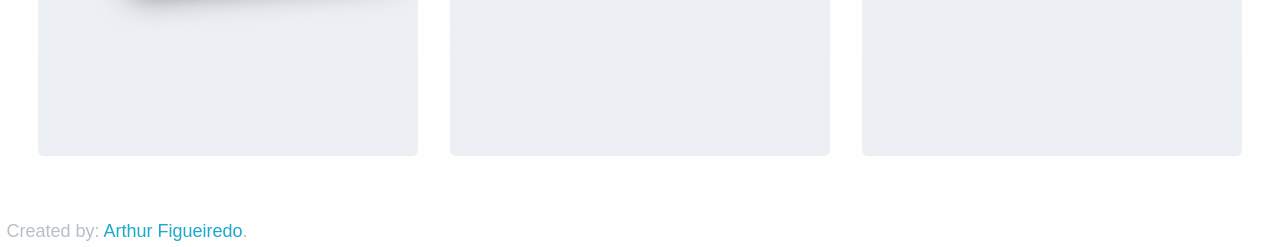
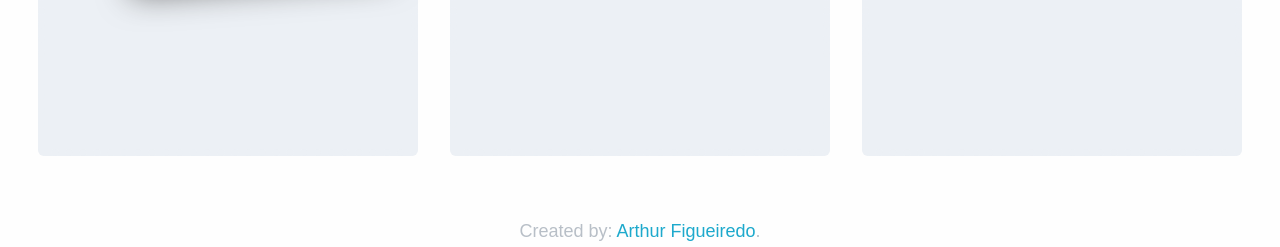
Before and after one commit to arthurfigueiredo/Kanban.js, a plain HTML site: page index.html in a window 1280 px wide. Shown: the part 707-954 px from the top of the page. Drawn offline with Linux system fonts and the light colour scheme.

Commit message:
Update style.css - Footer Credits style

```diff
--- a/assets/css/style.css
+++ b/assets/css/style.css
@@ -222,7 +222,7 @@ header h2 {
 footer {
 	display: block;
 	clear: both;
-	background: #ebedef;
+	text-align: center;
 	color: #b8bfc7;
 	width: 100%;
 }
@@ -231,7 +231,3 @@ footer p {
 	font-size: 18.004px;
 	padding: 40px 0 0;
 }
-
-.credits {
-	float: left;
-}
```
